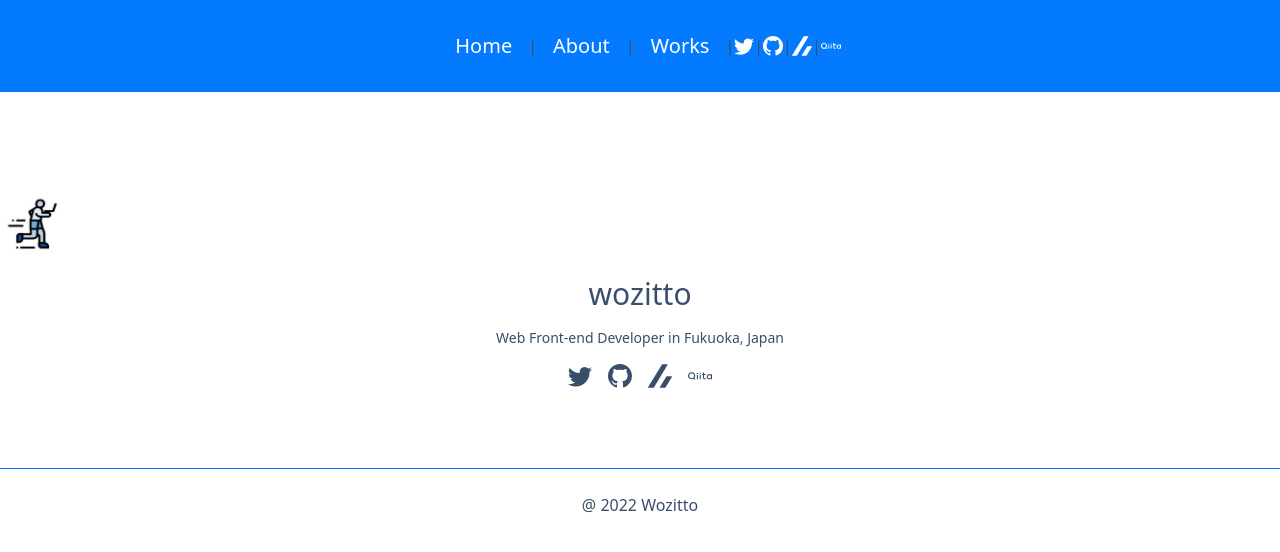
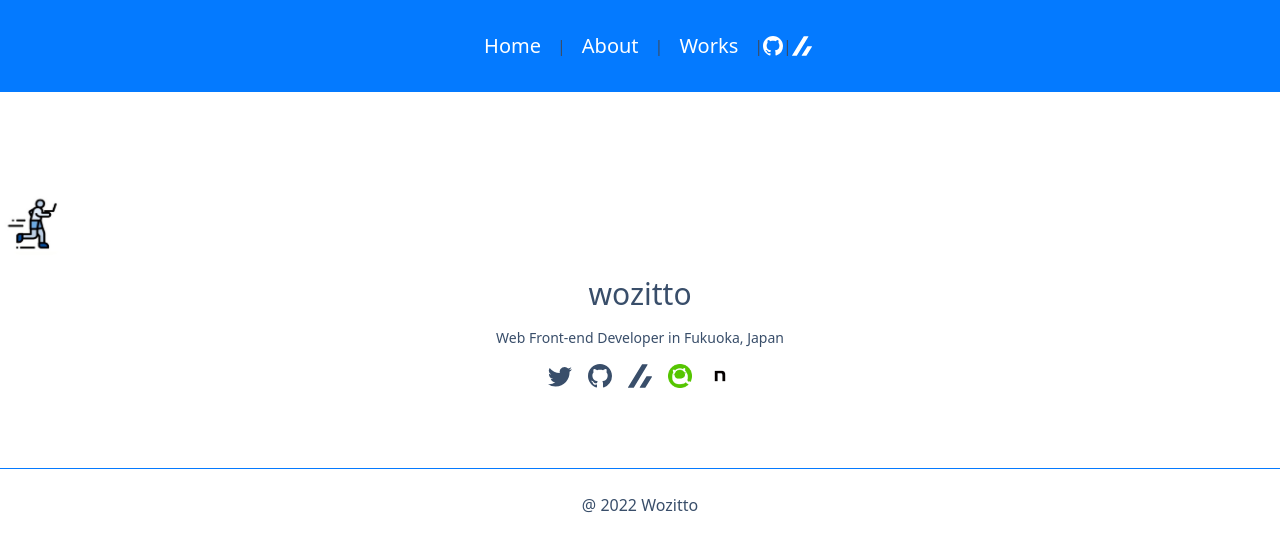
Before and after one commit to wozitto/my_portfolio, a Next.js app: page / in a window 1280 px wide. Shown: the top 552 px of the page. Built offline with nearby package versions, Linux system fonts and the light colour scheme.

Commit message:
chore: SnsLinkの整理

```diff
--- a/next.config.js
+++ b/next.config.js
@@ -1,5 +1,9 @@
 module.exports = {
   images: {
-    domains: ['qiita-user-contents.imgix.net', 'res.cloudinary.com'],
+    domains: [
+      'qiita-user-contents.imgix.net',
+      'res.cloudinary.com',
+      'assets.st-note.com',
+    ],
   },
 };
--- a/src/components/ExternalServices/ExternalServeices.tsx
+++ b/src/components/ExternalServices/ExternalServeices.tsx
@@ -1,6 +1,7 @@
+import Image from 'next/image';
 import { ExternalLink } from '../Link/ExternalLink';
 import { BsGithub, BsTwitter } from 'react-icons/bs';
-import { SiQiita, SiZenn } from 'react-icons/si';
+import { SiZenn } from 'react-icons/si';
 
 export const ExternalServices: React.VFC = () => {
   return (
@@ -18,7 +19,11 @@ export const ExternalServices: React.VFC = () => {
       </ExternalLink>
 
       <ExternalLink href="https://qiita.com/wozitto">
-        <SiQiita size={24} />
+        <Image src="/qiita-icon.png" alt="qiita logo" width={24} height={24} />
+      </ExternalLink>
+
+      <ExternalLink href="https://note.com/wozitto">
+        <Image src="/note-icon.png" alt="zenn logo" width={24} height={24} />
       </ExternalLink>
     </div>
   );
--- a/src/components/Layout.tsx
+++ b/src/components/Layout.tsx
@@ -57,15 +57,6 @@ const Layout = ({ children }: Props) => {
               </a>
             </Link>
             |
-            <Link href="https://twitter.com/_wozitto_">
-              <a
-                target="_blank"
-                className="px-4 text-xl text-white no-underline hover:underline"
-              >
-                <BsTwitter />
-              </a>
-            </Link>
-            |
             <Link href="https://github.com/wozitto">
               <a
                 target="_blank"
@@ -83,15 +74,6 @@ const Layout = ({ children }: Props) => {
                 <SiZenn />
               </a>
             </Link>
-            |
-            <Link href="https://qiita.com/wozitto">
-              <a
-                target="_blank"
-                className="px-4 text-xl text-white no-underline hover:underline"
-              >
-                <SiQiita />
-              </a>
-            </Link>
           </nav>
         </div>
       </header>
--- a/src/pages/works/index.tsx
+++ b/src/pages/works/index.tsx
@@ -25,6 +25,12 @@ const cards: Card[] = [
     title: 'EnzymeよりReact Testing Libraryでしょ〜',
     ogImage:
       'https://res.cloudinary.com/zenn/image/upload/s--eh87ZEW1--/c_fit%2Cg_north_west%2Cl_text:notosansjp-medium.otf_55:Enzyme%25E3%2582%2588%25E3%2582%258AReact%2520Testing%2520Library%25E3%2581%25A7%25E3%2581%2597%25E3%2582%2587%25E3%2580%259C%2Cw_1010%2Cx_90%2Cy_100/co_rgb:6e7b85%2Cg_south_west%2Cl_text:notosansjp-medium.otf_30:Money%2520Forward%2520Developers%2Cx_220%2Cy_135/g_south_west%2Cl_text:notosansjp-medium.otf_34:wozitto%2Cx_220%2Cy_84/bo_3px_solid_rgb:d6e3ed%2Cg_south_west%2Ch_90%2Cl_fetch:aHR0cHM6Ly9zdG9yYWdlLmdvb2dsZWFwaXMuY29tL3plbm4tdXNlci11cGxvYWQvYXZhdGFyLzUwOTQ4MTI2ZjguanBlZw==%2Cr_20%2Cw_90%2Cx_92%2Cy_82/bo_4px_solid_white%2Cg_south_west%2Ch_50%2Cl_fetch:aHR0cHM6Ly9zdG9yYWdlLmdvb2dsZWFwaXMuY29tL3plbm4tdXNlci11cGxvYWQvYXZhdGFyL2M2OGZmZDcxNmIuanBlZw==%2Cr_max%2Cw_50%2Cx_139%2Cy_64/og-base.png',
+  },
+  {
+    url: 'https://note.com/wozitto/n/nb612c6a9898b',
+    title: '高卒新卒でマネーフォワードに入社してみて',
+    ogImage:
+      'https://assets.st-note.com/production/uploads/images/93838994/rectangle_large_type_2_4daff75b6a2ae7b3bf015f51cc109c1f.jpeg?fit=bounds&quality=85&width=1280',
   },
   {
     url: 'https://zenn.dev/wozitto/articles/26dc080e161edd',
@@ -116,7 +122,8 @@ const WorksPage = () => {
                     <div className="flex items-end">
                       {' '}
                       {card.url.includes('qiita') ||
-                      card.url.includes('zenn') ? (
+                      card.url.includes('zenn') ||
+                      card.url.includes('note') ? (
                         <Link href={card.url}>
                           <a
                             target="_blank"
```
Also changed, not shown: public/note-icon.png (added), public/qiita-icon.png (added).
